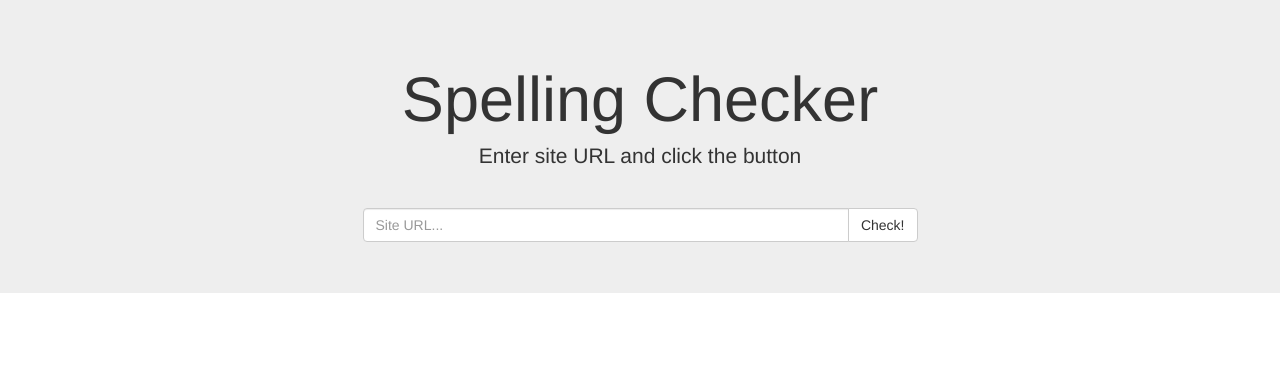
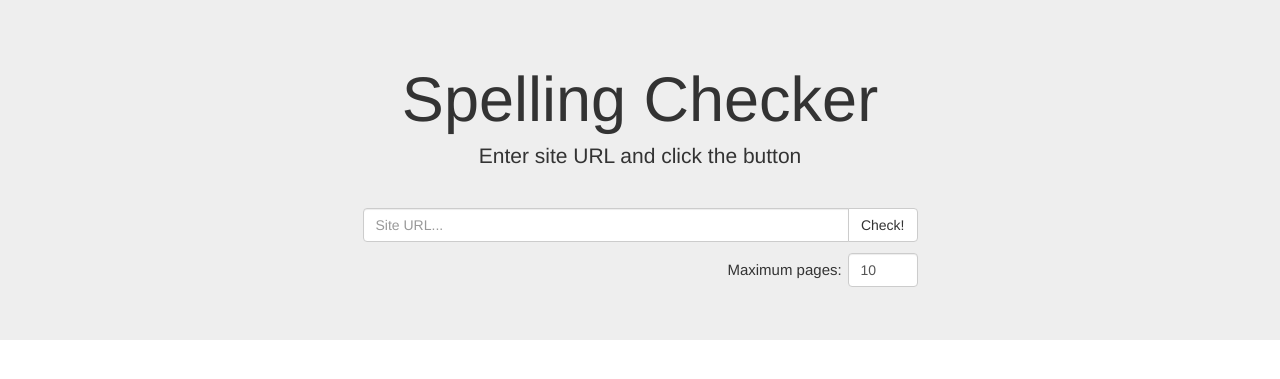
Before and after one commit to Kantrael/site-spelling-checker, a Flask app: page / in a window 1280 px wide. Shown: the top 379 px of the page. Run offline with Flask 2, Linux system fonts and the light colour scheme; parts of the project's set-up code (start-up, migrations or seed data) failed here and were passed over.

Commit message:
User can specify maximum number of pages with misspells

```diff
--- a/app.py
+++ b/app.py
@@ -16,17 +16,34 @@ def main():
 def check():
     # Read url that user entered in the input field
     _url = request.form['inputUrl']
-    #print "URL: " + str(_url)
+    _max_pages = request.form['maxPages']
+
+    min_pages = 1
+    default_pages = 10
+    max_pages = 300
+
+    try:
+        max_pages_to_show = int(_max_pages)
+    except ValueError:
+        max_pages_to_show = default_pages
+
+    if max_pages_to_show < min_pages:
+        max_pages_to_show = min_pages
+
+    if max_pages_to_show > max_pages:
+        max_pages_to_show = max_pages
 
     current_depth = 0
-    max_depth = 1
-    max_pages = 10
+    max_depth = 5
     visited_links = set()
     visiting_links = set([_url])
     links_to_visit = set()
     pages = []
 
-    while current_depth <= max_depth and len(pages) < max_pages:
+    while current_depth <= max_depth and len(pages) < max_pages_to_show:
+        if len(visiting_links) == 0:
+            break
+
         for link in visiting_links:
             visited_links.add(link)
 
@@ -40,7 +57,7 @@ def check():
                 if len(page.misspells) > 0:
                     print "Added page: " + page.url
                     pages.append(page)
-                    if not len(pages) < max_pages:
+                    if not len(pages) < max_pages_to_show:
                         break
             else:
                 # If there is an error while parsing first URL - send it to the browser
@@ -52,6 +69,10 @@ def check():
         links_to_visit.clear()
         current_depth += 1
 
+    print "visiting_links = " + str(len(visiting_links))
+    print "current_depth = " + str(current_depth)
+    print "len(pages) = " + str(len(pages))
+
     # Return pages with misspells as json
     return json.dumps(pages, cls = misspells_parsing.PageWithMisspellsEncoder)
 
--- a/static/css/styles.css
+++ b/static/css/styles.css
@@ -73,3 +73,17 @@
     margin: 0;
     padding: 0;
 }
+
+.input-subgroup {
+    float: right;
+}
+
+.input-subgroup label {
+    font-size: 15px;
+    font-weight: normal;
+}
+
+.input-subgroup input {
+    width: 70px;
+    display: inline-block;
+}
--- a/static/js/script.js
+++ b/static/js/script.js
@@ -5,7 +5,10 @@ $(document).ready(function() {
         $.ajax({
             type: 'POST',
             url: '/check',
-            data: {inputUrl: $('#inputUrl').val()},
+            data: {
+                inputUrl: $('#inputUrl').val(),
+                maxPages: $('#maxPages').val(),
+            },
             success: function(response) {
                 $('#loading-indicator').hide();
                 var responseJson = JSON.parse(response);
@@ -62,6 +65,21 @@ $(document).ready(function() {
             }
         });
     });
+
+    $("#maxPages").bind("change paste keyup", function() {
+        var MIN_PAGES = 1;
+        var MAX_PAGES = 300;
+        var value = $(this).val();
+        if (value != "") {
+            if (value < MIN_PAGES) {
+                value = MIN_PAGES;
+            }
+            if (value > MAX_PAGES) {
+                value = MAX_PAGES;
+            }
+            $(this).val(value);
+        }
+    });
 });
 
 $(document).on('click', '.panel-heading.clickable', function(e){
--- a/templates/index.html
+++ b/templates/index.html
@@ -40,6 +40,15 @@
                     </div><!-- /.col-lg-6 -->
                     <div class="col-lg-1 loading-image-container">
                         <img src="/static/images/ajax-loader.gif" id="loading-indicator" style="display:none"/>
+                    </div>
+                </div>
+
+                <div class="row">
+                    <div class="col-lg-3 col-lg-offset-6">
+                        <div class="input-subgroup">
+                            <label for="maxPages">Maximum pages:</label>
+                            <input type="number" id="maxPages" class="form-control" min="1" max="300" value="10">
+                        </div>
                     </div>
                 </div>
 
```
